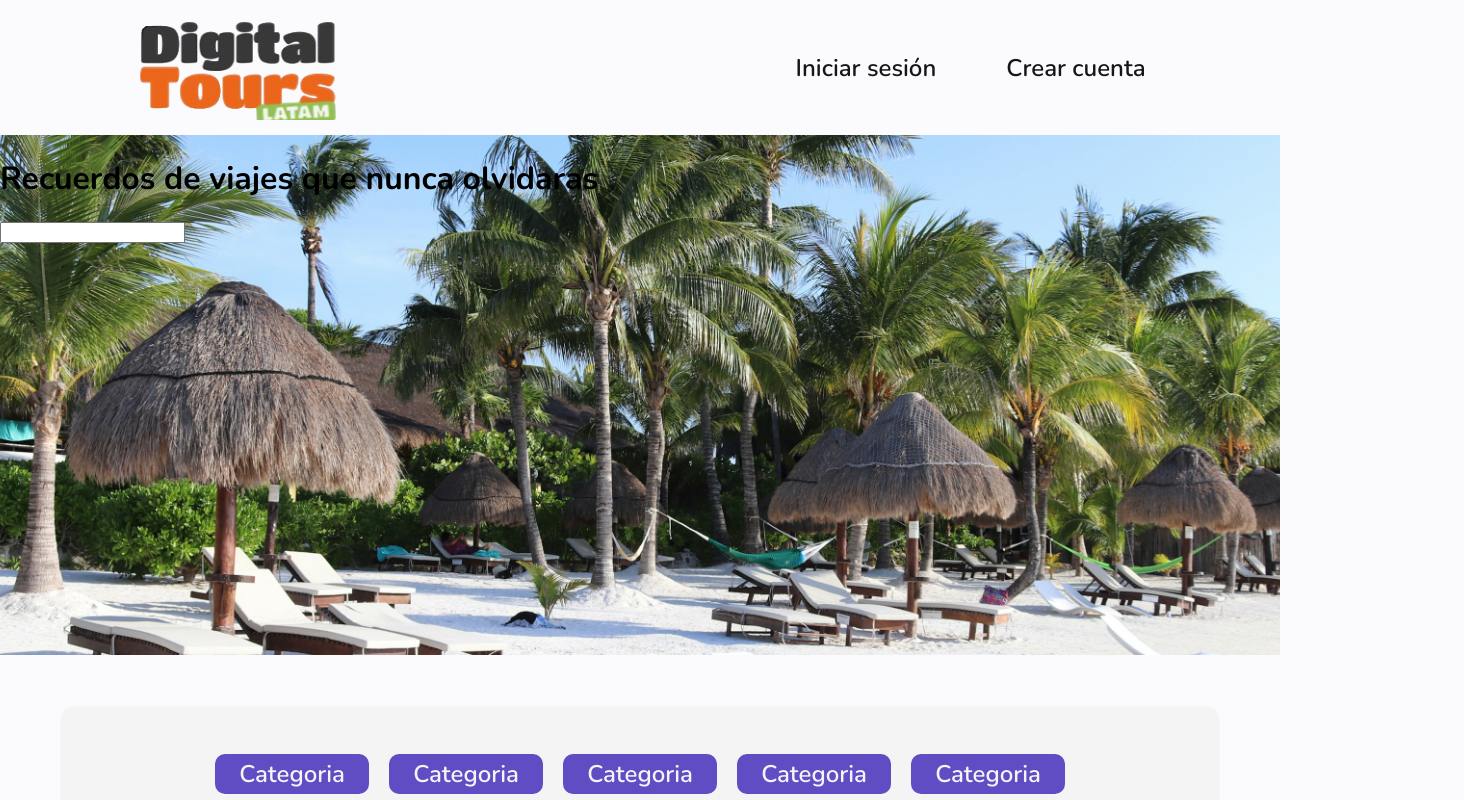
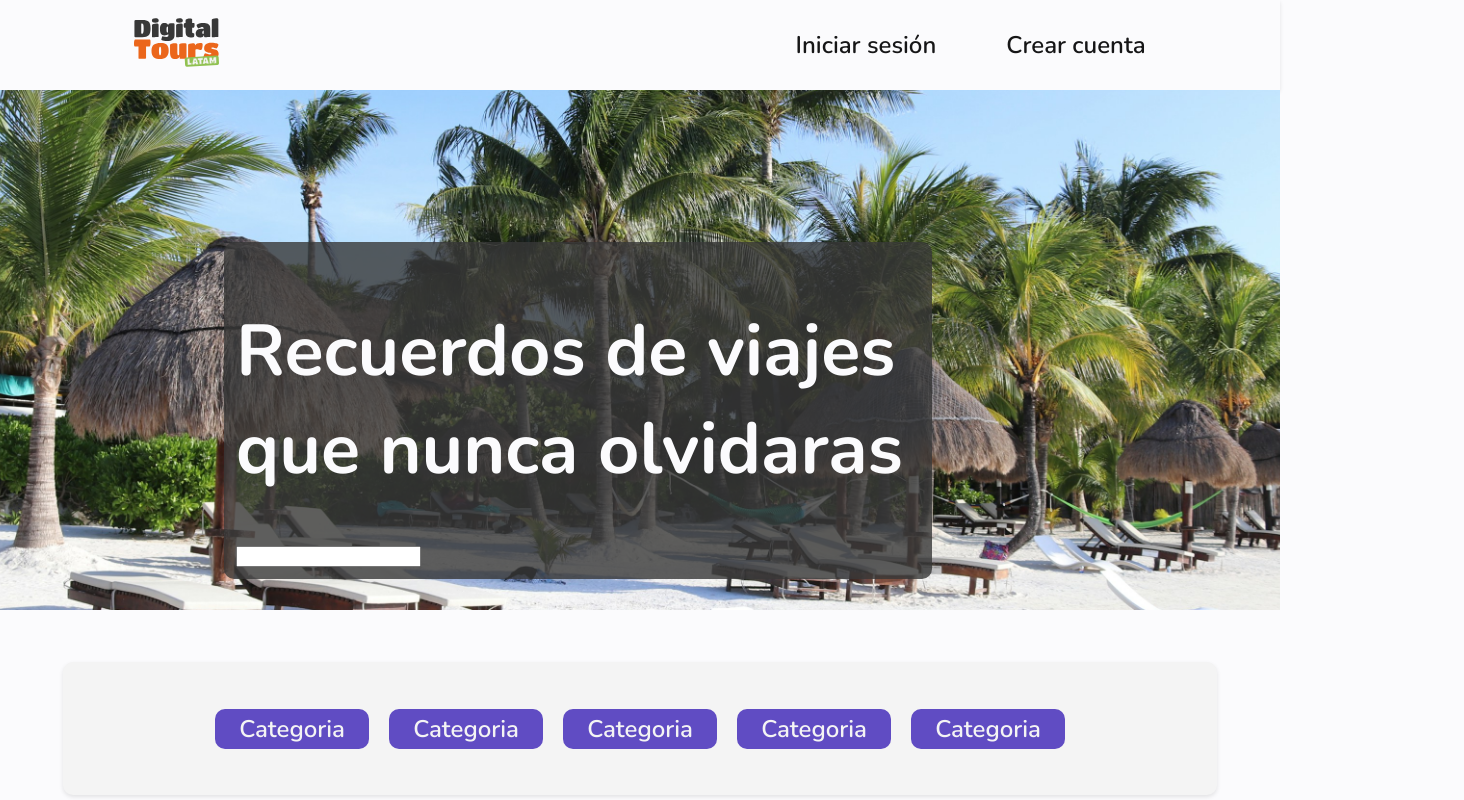
Before and after one commit to facuvillar27/DigitalTours, a React (Vite) app in the folder front/digital-tours/: page / in a window 1280 px wide. Shown: the top 800 px of the page, 1464 px wide, since content can reach past the window. Built offline with nearby package versions, Linux system fonts and the light colour scheme.

Commit message:
DT-02: [Add] Create footer and cta text

```diff
--- a/front/digital-tours/src/Components/Footer/Footer.jsx
+++ b/front/digital-tours/src/Components/Footer/Footer.jsx
@@ -1,5 +1,20 @@
+import { Link } from "react-router-dom";
+import logo from "../../assets/Logo_digitaltours-white.svg";
+import styles from "./footer.module.css";
+
 const Footer = () => {
-  return <div>Footer</div>;
+  return (
+    <footer className={styles.container}>
+      <div className={styles.license}>
+        <div className={styles.copyright}>
+          <Link to="/" className={styles.nav_logo}>
+            <img src={logo} alt="logo digital tours" className={styles.logo} />
+          </Link>
+          <span>Copyright © {new Date().getFullYear()} Digital Tours </span>
+        </div>
+      </div>
+    </footer>
+  );
 };
 
 export default Footer;
--- /dev/null
+++ b/front/digital-tours/src/Components/Footer/footer.module.css
@@ -0,0 +1,18 @@
+.license {
+  background-color: var(--accent);
+  padding: 0 10.5vw;
+  height: 9.8vh;
+}
+
+.copyright {
+  display: flex;
+  justify-content: space-around;
+  align-items: center;
+  color: var(--white);
+  margin-top: 50px;
+}
+
+.logo {
+  width: 85px;
+  height: 85px;
+}
--- a/front/digital-tours/src/Components/Navbar/Navbar.jsx
+++ b/front/digital-tours/src/Components/Navbar/Navbar.jsx
@@ -1,12 +1,12 @@
 import { Link } from "react-router-dom";
 import styles from "./navbar.module.css";
-import logo from "../../assets/logo.svg";
+import logo from "../../assets/Logo_digitaltours-black.svg";
 
 const Navbar = () => {
   return (
     <nav>
       <Link to="/" className={styles.nav_logo}>
-        <img src={logo} alt="logo digital tours" />
+        <img src={logo} alt="logo digital tours" className={styles.logo} />
       </Link>
       <ul>
         <li>
--- a/front/digital-tours/src/Components/Navbar/navbar.module.css
+++ b/front/digital-tours/src/Components/Navbar/navbar.module.css
@@ -4,8 +4,10 @@ nav{
   justify-content: space-between;
   align-items: center;
   cursor: pointer;
+  height: 90px;
+  padding: 0 10.5vw;
 
-  padding: 1.2vh 10.5vw;
+  box-shadow: 0px 2px 4px 0px rgba(0, 0, 0, 0.10);
 }
 
 ul{
@@ -18,6 +20,11 @@ ul{
   padding: 0;
 }
 
+.logo {
+  width: 85px;
+  height: 85px;
+}
+
 .nav_link {
   text-decoration: none;
   color: var(--black);
--- a/front/digital-tours/src/styles/home.module.css
+++ b/front/digital-tours/src/styles/home.module.css
@@ -65,3 +65,17 @@ box-shadow: 0px 2px 4px 0px rgba(0, 0, 0, 0.10);
   border-radius: 10px;
   background-color: var(--dark-white);
 }
+
+.cta_box {
+  display: inline-flex;
+  flex-direction: column;
+  align-items:flex-start;
+  border-radius: 10px;
+  width: 684px;
+  font-size: 36px;
+  font-weight: var(--font-h1-weight);
+  background: rgba(56, 56, 56, 0.8);
+  color: var(--white);
+  margin: 152px 532px 182px 224px;
+  padding: 12px;
+}
--- a/front/digital-tours/src/styles/productDetails.module.css
+++ b/front/digital-tours/src/styles/productDetails.module.css
@@ -1,7 +1,8 @@
 .detail {
   display: flex;
   justify-content: center;
-    align-items: center;
+  align-items: center;
+  height: 77vh;
 }
 
 .backButton {
```
Also changed, not shown: front/digital-tours/src/assets/Logo_digitaltours-black.svg (added), front/digital-tours/src/assets/Logo_digitaltours-white.svg (added).
